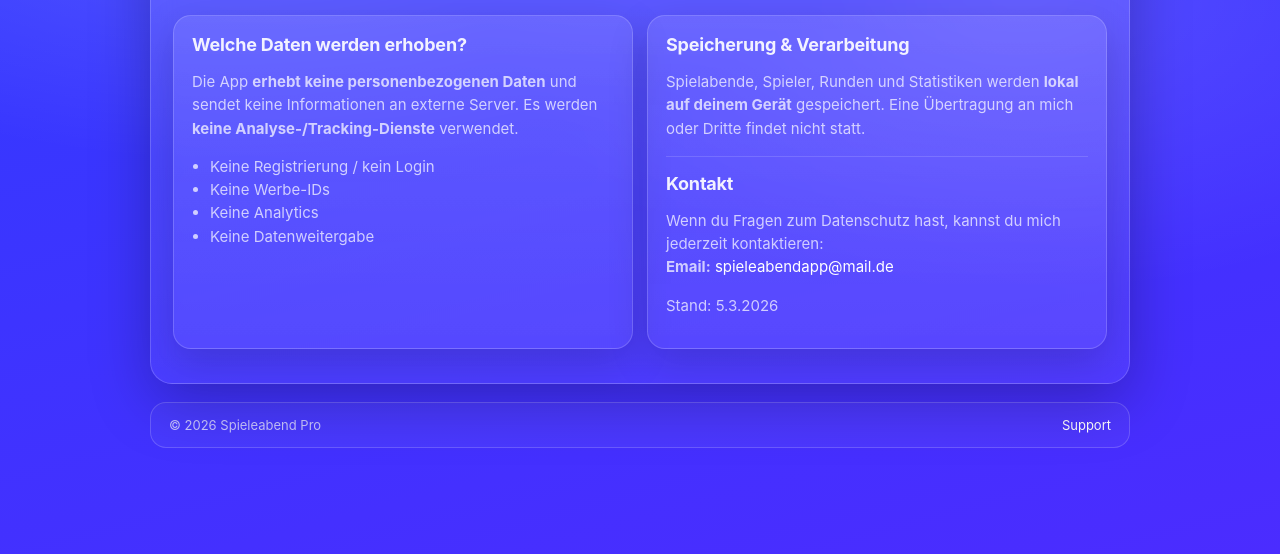
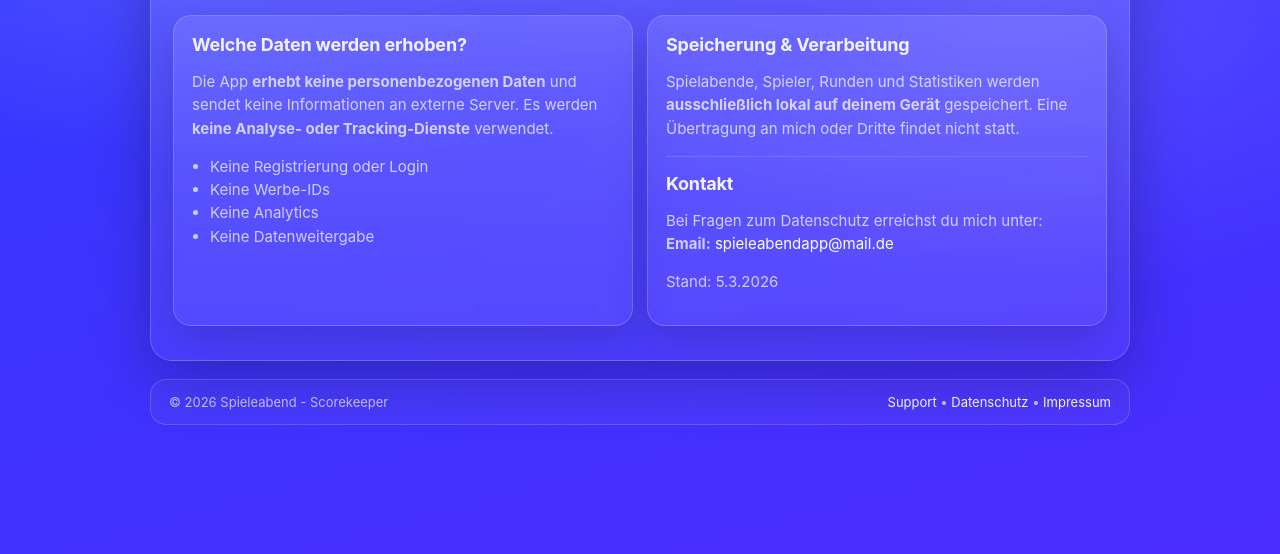
Before and after one commit to Elmo2608/spieleabend-support, a plain HTML site: page privacy.html in a window 1280 px wide. Shown: the part 246-800 px from the top of the page. Drawn offline with Linux system fonts and the light colour scheme.

Commit message:
Update privacy.html

```diff
--- a/privacy.html
+++ b/privacy.html
@@ -6,73 +6,105 @@
 <title>Spieleabend - Scorekeeper – Datenschutz</title>
 <link rel="stylesheet" href="style.css" />
 </head>
+
 <body>
+
 <div class="container">
+
 <header class="nav">
 <div class="brand">
 <div class="logo" aria-hidden="true"><span>🔒</span></div>
 <div>Spieleabend - Scorekeeper</div>
 </div>
+
 <nav class="navlinks">
 <a class="pill" href="index.html">Support</a>
 <a class="pill" href="privacy.html">Datenschutz</a>
+<a class="pill" href="impressum.html">Impressum</a>
 </nav>
 </header>
 
 <section class="hero">
+
 <h1>Datenschutzerklärung</h1>
+
 <p class="subtitle">
 Kurzfassung: <strong>Keine Accounts, keine Cloud, kein Tracking</strong>. Alles bleibt auf deinem Gerät.
 </p>
 
 <div class="grid">
+
 <div class="card">
+
 <h2>Welche Daten werden erhoben?</h2>
+
 <p>
 Die App <strong>erhebt keine personenbezogenen Daten</strong> und sendet keine Informationen an externe Server.
-            Es werden <strong>keine Analyse-/Tracking-Dienste</strong> verwendet.
+Es werden <strong>keine Analyse- oder Tracking-Dienste</strong> verwendet.
 </p>
+
 <ul>
-            <li>Keine Registrierung / kein Login</li>
+<li>Keine Registrierung oder Login</li>
 <li>Keine Werbe-IDs</li>
 <li>Keine Analytics</li>
 <li>Keine Datenweitergabe</li>
 </ul>
+
 </div>
 
 <div class="card">
+
 <h2>Speicherung & Verarbeitung</h2>
+
 <p>
-            Spielabende, Spieler, Runden und Statistiken werden <strong>lokal auf deinem Gerät</strong> gespeichert.
+Spielabende, Spieler, Runden und Statistiken werden
+<strong>ausschließlich lokal auf deinem Gerät</strong> gespeichert.
 Eine Übertragung an mich oder Dritte findet nicht statt.
 </p>
 
-          <hr />
+<hr>
 
 <h2>Kontakt</h2>
+
 <p>
-            Wenn du Fragen zum Datenschutz hast, kannst du mich jederzeit kontaktieren:
-            <br />
-            <strong>Email:</strong> <a href="mailto:spieleabendapp@mail.de">spieleabendapp@mail.de</a>
+Bei Fragen zum Datenschutz erreichst du mich unter:
+<br>
+<strong>Email:</strong>
+<a href="mailto:spieleabendapp@mail.de">spieleabendapp@mail.de</a>
 </p>
 
 <p class="small">
 Stand: <span id="d"></span>
 </p>
+
 </div>
+
 </div>
+
 </section>
 
 <footer class="footer">
-      <div>© <span id="y"></span> Spieleabend Pro</div>
-      <div><a href="index.html">Support</a></div>
+
+<div>© <span id="y"></span> Spieleabend - Scorekeeper</div>
+
+<div>
+<a href="index.html">Support</a> •
+<a href="privacy.html">Datenschutz</a> •
+<a href="impressum.html">Impressum</a>
+</div>
+
 </footer>
+
 </div>
 
 <script>
+
 document.getElementById("y").textContent = new Date().getFullYear();
+
 const dt = new Date();
 document.getElementById("d").textContent = dt.toLocaleDateString("de-DE");
+
 </script>
+
 </body>
 </html>
```
Lines whose indentation alone changed are shown as unchanged.
